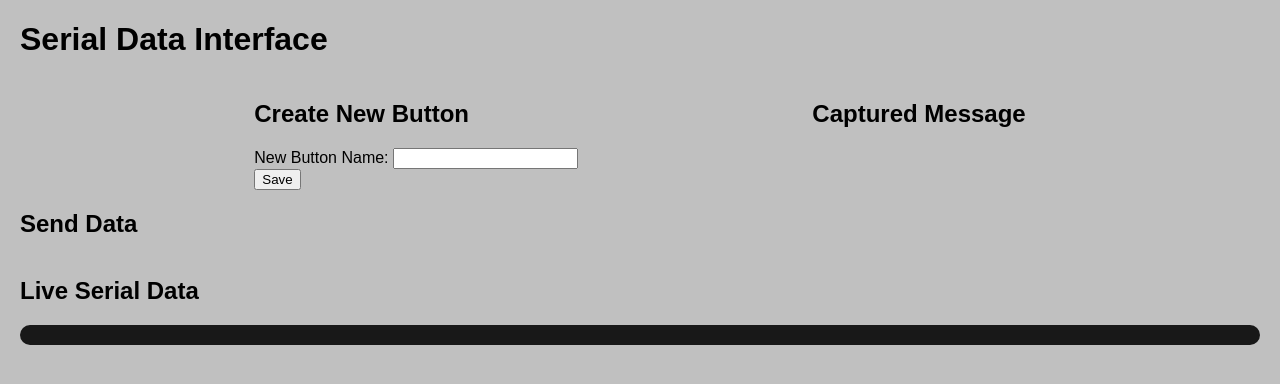
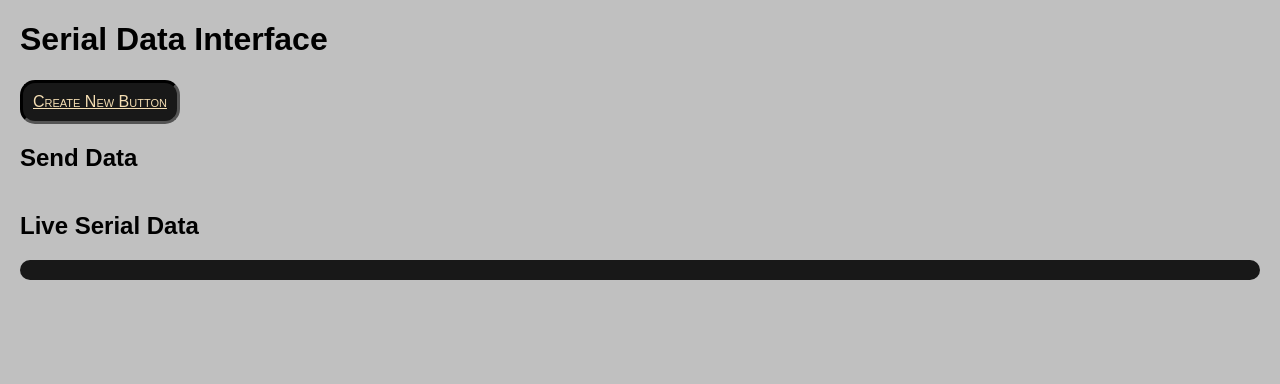
Before and after one commit to AlexKyriacou/IoT-Univeral-Remote-WebApp-Flask, a Flask app: page / in a window 1280 px wide. Shown: the top 384 px of the page. Run offline with Flask 3, Linux system fonts and the light colour scheme; some libraries are stand-ins or nearby versions.

Commit message:
seperate templates

```diff
--- a/app.py
+++ b/app.py
@@ -1,6 +1,6 @@
 from datetime import datetime
 import sqlite3
-from flask import Flask, render_template
+from flask import Flask, render_template, request
 from flask_socketio import SocketIO, emit
 from threading import Lock
 import serial
@@ -71,6 +71,14 @@ def hello_world():
     return render_template('app.html')
 
 
+@app.route("/create_button", methods=['GET', 'POST'])
+def create_button():
+    if request.method == 'POST':
+        return render_template('app.html')
+
+    return render_template('create-button.html')
+
+
 @socketio.event
 def connect():
     global thread
@@ -114,6 +122,8 @@ def handle_message(msg):
 @socketio.on('add_button')
 def handle_add_button(msg):
     global current_json_data
+    if current_json_data == "":
+        return
     conn = sqlite3.connect('stored-options.db')
     try:
         with conn:
--- a/static/styles/app.css
+++ b/static/styles/app.css
@@ -4,9 +4,17 @@ body {
   background-color: silver;
 }
 
-#createNewButton {
-  display: flex;
-  justify-content: space-evenly;
+a {
+  font-variant: small-caps;
+  display: table-cell;
+  width: 100%;
+  padding: 10px;
+  margin: 5px;
+  background: #181818;
+  color: wheat;
+  border: inset;
+  border-radius: 15px;
+  border-color: black;
 }
 
 #button-table {
@@ -50,3 +58,55 @@ body {
 #serialMessage {
   text-wrap: pretty;
 }
+
+#form input {
+  font-variant: small-caps;
+  display: table-cell;
+  width: 100%;
+  padding: 10px;
+  margin: 5px;
+  background: #181818;
+  color: wheat;
+  border: inset;
+  border-radius: 15px;
+  border-color: black;
+}
+
+#form input:hover {
+  background: #303030;
+  color: white;
+}
+
+#form input:active {
+  background: #606060;
+  color: white;
+}
+
+form input[type="submit"] {
+  background: #181818;
+  color: wheat;
+  border: inset;
+  border-radius: 15px;
+  border-color: black;
+}
+
+form input[type="submit"]:hover {
+}
+
+form input[type="submit"]:active {
+  background: #606060;
+  color: white;
+}
+
+form input[type="text"] {
+  font-variant: small-caps;
+  display: table-cell;
+  width: 100%;
+  padding: 10px;
+  margin: 5px;
+  background: #181818;
+  color: wheat;
+  border: inset;
+  border-radius: 15px;
+  border-color: black;
+}
--- a/templates/app.html
+++ b/templates/app.html
@@ -8,33 +8,13 @@
   </head>
   <body>
     <h1>Serial Data Interface</h1>
+    <div id="connectionStatus"></div>
 
     <!-- Form for creating a new button -->
-    <section id="createNewButton">
-      <div>
-        <h2>Create New Button</h2>
-        <form
-          id="newButton"
-          method="POST"
-          action="#">
-          <div class="form-group">
-            <label for="bName">New Button Name:</label>
-            <input
-              type="text"
-              id="bName"
-              name="bName" />
-          </div>
-          <input
-            type="submit"
-            value="Save" />
-        </form>
-      </div>
-      <div>
-        <h2>Captured Message</h2>
-        <div id="capturedMessage"></div>
-        <p id="capturedMessageStatus"></p>
-      </div>
-    </section>
+    <div>
+      <!-- Link to creating a new button page -->
+      <a href="{{ url_for('create_button') }}">Create New Button</a>
+    </div>
 
     <!-- Form for sending data -->
     <section>
@@ -45,12 +25,8 @@
     <!-- Section for displaying captured message -->
     <section></section>
 
-    <!-- Section for displaying live serial data -->
-    <section>
-      <h2>Live Serial Data</h2>
-      <div id="connectionStatus"></div>
-      <div id="serialData"></div>
-    </section>
+    <!-- Section for displaying live serial data from flask template -->
+    {% include 'serial-data.html' %}
 
     <script type="text/javascript">
       $(document).ready(function () {
@@ -63,21 +39,6 @@
         // This will update the connection status in the UI
         socket.on("connection_status", function (msg, cb) {
           $("#connectionStatus").text(msg.status);
-          if (cb) cb();
-        });
-
-        // Event handler for new serial data
-        // This will update the serial data log in the UI
-        socket.on("serial_data", function (msg, cb) {
-          var data = msg.data;
-          if ($("#serialData p").length >= 10) {
-            $("#serialData p:first").remove();
-          }
-          $("#serialData").append(
-            $("<p>")
-              .attr("id", "serialMessage")
-              .text("MSG " + msg.time + ": " + data)
-          );
           if (cb) cb();
         });
 
--- /dev/null
+++ b/templates/serial-data.html
@@ -0,0 +1,27 @@
+<section>
+    <h2>Live Serial Data</h2>
+    <div id="serialData"></div>
+</section>
+<script type="text/javascript">
+    $(document).ready(function () {
+      // Connect to the Socket.IO server
+      var socket = io.connect(
+        "http://" + document.domain + ":" + location.port
+      );
+
+      // Event handler for new serial data
+      // This will update the serial data log in the UI
+      socket.on("serial_data", function (msg, cb) {
+        var data = msg.data;
+        if ($("#serialData p").length >= 10) {
+          $("#serialData p:first").remove();
+        }
+        $("#serialData").append(
+          $("<p>")
+            .attr("id", "serialMessage")
+            .text("MSG " + msg.time + ": " + data)
+        );
+        if (cb) cb();
+      });
+    });
+  </script>
```
Also changed, not shown: templates/create-button.html (added, +80 -0 lines), stored-options.db (deleted), 1 other file.
